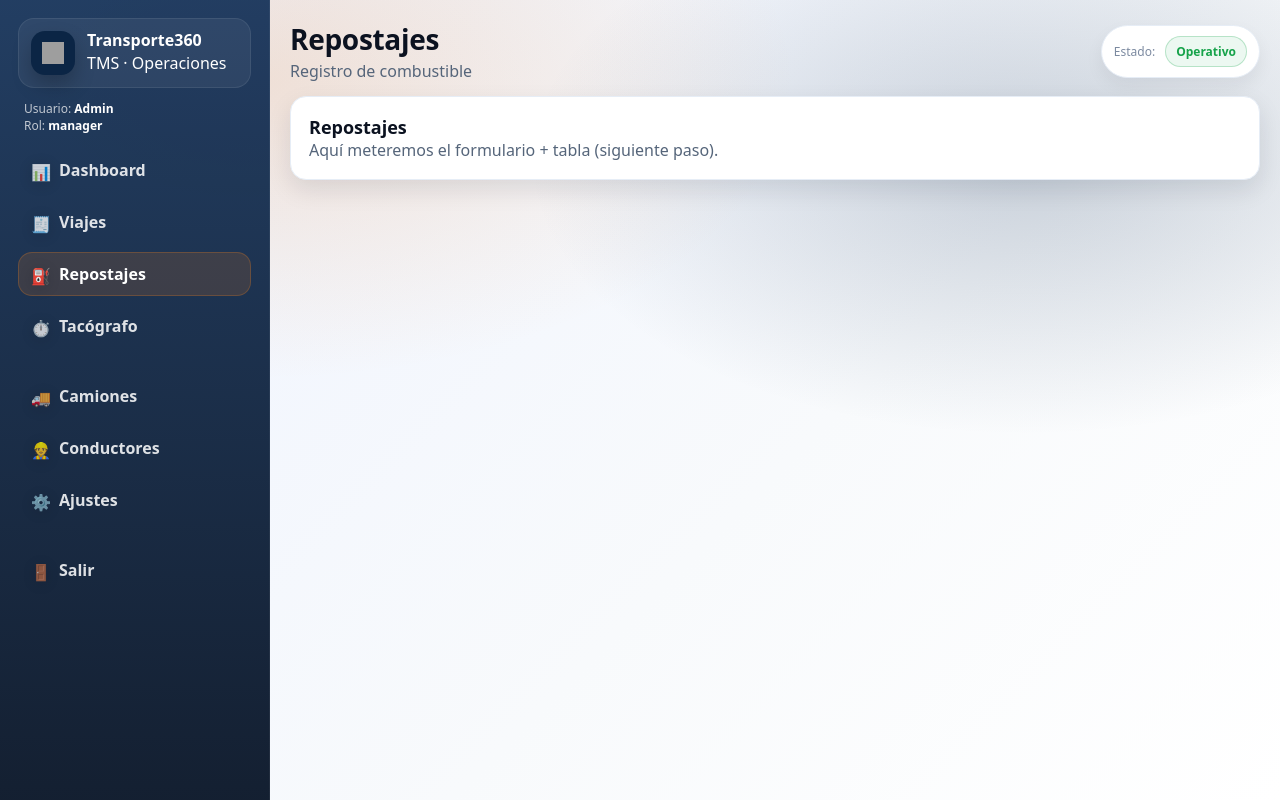
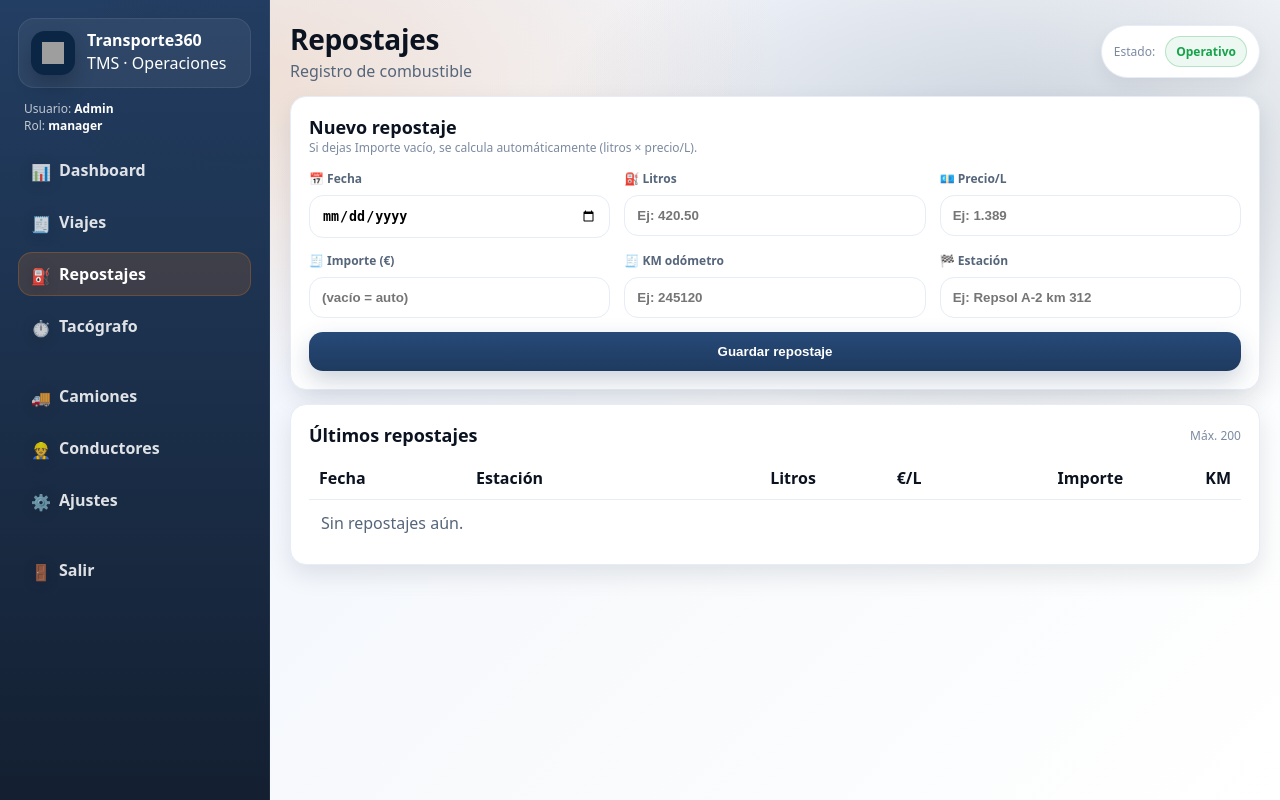
Before and after one commit to Transporte360/transporte360-app, a Flask app: page /repostajes in a window 1280 px wide. Run offline with Flask 3, Linux system fonts and the light colour scheme; the visitor is signed in with stand-in values (Sample User, id 1); data comes from the database, SQL or seed files in the repository; data that the repository does not hold is empty; grey boxes are pictures that could not be loaded.

Commit message:
Update repostajes.html

```diff
--- a/templates/pages/repostajes.html
+++ b/templates/pages/repostajes.html
@@ -1,7 +1,124 @@
 {% extends "layouts/base.html" %}
+
 {% block content %}
+
   <div class="card card-pad">
-    <div class="h2">Repostajes</div>
-    <div class="muted">Aquí meteremos el formulario + tabla (siguiente paso).</div>
+    <div class="row" style="justify-content:space-between; align-items:flex-end; gap:10px">
+      <div>
+        <div class="h2">Nuevo repostaje</div>
+        <div class="tiny">Si dejas Importe vacío, se calcula automáticamente (litros × precio/L).</div>
+      </div>
+    </div>
+
+    {% if error %}
+      <div class="alert" style="margin-top:14px">
+        <span>⚠️</span>
+        <div>
+          <div style="font-weight:900">Error</div>
+          <div class="tiny" style="color:#7f1d1d; opacity:.85">{{ error }}</div>
+        </div>
+      </div>
+    {% endif %}
+
+    <form method="post" class="grid g3" style="margin-top:14px">
+
+      <div class="field">
+        <div class="label">📅 Fecha</div>
+        <input class="input" type="date" name="fecha" required style="padding-left:12px">
+      </div>
+
+      <div class="field">
+        <div class="label">⛽ Litros</div>
+        <input class="input" type="number" step="0.01" name="litros" placeholder="Ej: 420.50" required style="padding-left:12px">
+      </div>
+
+      <div class="field">
+        <div class="label">💶 Precio/L</div>
+        <input class="input" type="number" step="0.001" name="precio_litro" placeholder="Ej: 1.389" required style="padding-left:12px">
+      </div>
+
+      <div class="field">
+        <div class="label">🧾 Importe (€)</div>
+        <input class="input" type="number" step="0.01" name="importe" placeholder="(vacío = auto)" style="padding-left:12px">
+      </div>
+
+      <div class="field">
+        <div class="label">🧾 KM odómetro</div>
+        <input class="input" type="number" step="1" name="km_odometro" placeholder="Ej: 245120" style="padding-left:12px">
+      </div>
+
+      <div class="field">
+        <div class="label">🏁 Estación</div>
+        <input class="input" name="estacion" placeholder="Ej: Repsol A-2 km 312" style="padding-left:12px">
+      </div>
+
+      <div class="field" style="grid-column: 1 / -1; display:flex; justify-content:flex-end">
+        <button class="btn btn-primary" type="submit">Guardar repostaje</button>
+      </div>
+
+    </form>
   </div>
+
+  <div style="height:14px"></div>
+
+  <div class="card card-pad">
+    <div class="row" style="justify-content:space-between; align-items:center">
+      <div class="h2">Últimos repostajes</div>
+      <div class="tiny">Máx. 200</div>
+    </div>
+
+    <div style="overflow:auto; margin-top:10px">
+      <table style="width:100%; border-collapse:collapse; background:#fff">
+        <thead>
+          <tr>
+            <th style="text-align:left; padding:10px; border-bottom:1px solid var(--border)">Fecha</th>
+            <th style="text-align:left; padding:10px; border-bottom:1px solid var(--border)">Estación</th>
+            <th style="text-align:right; padding:10px; border-bottom:1px solid var(--border)">Litros</th>
+            <th style="text-align:right; padding:10px; border-bottom:1px solid var(--border)">€/L</th>
+            <th style="text-align:right; padding:10px; border-bottom:1px solid var(--border)">Importe</th>
+            <th style="text-align:right; padding:10px; border-bottom:1px solid var(--border)">KM</th>
+          </tr>
+        </thead>
+        <tbody>
+          {% if rows and rows|length > 0 %}
+            {% for r in rows %}
+              <tr>
+                <td style="padding:10px; border-bottom:1px solid var(--border)">{{ r.fecha }}</td>
+
+                <td style="padding:10px; border-bottom:1px solid var(--border)">
+                  {% if r.estacion %}{{ r.estacion }}{% else %}<span class="muted">—</span>{% endif %}
+                </td>
+
+                <td style="padding:10px; border-bottom:1px solid var(--border); text-align:right">
+                  {{ "%.2f"|format(r.litros) }}
+                </td>
+
+                <td style="padding:10px; border-bottom:1px solid var(--border); text-align:right">
+                  {{ "%.3f"|format(r.precio_litro) }}
+                  {% if r.precio_calc %}
+                    <div class="tiny muted">calc: {{ "%.3f"|format(r.precio_calc) }}</div>
+                  {% endif %}
+                </td>
+
+                <td style="padding:10px; border-bottom:1px solid var(--border); text-align:right">
+                  <b>{{ "%.2f"|format(r.importe) }}€</b>
+                </td>
+
+                <td style="padding:10px; border-bottom:1px solid var(--border); text-align:right">
+                  {% if r.km_odometro is not none %}
+                    {{ "%.0f"|format(r.km_odometro) }}
+                  {% else %}
+                    <span class="muted">—</span>
+                  {% endif %}
+                </td>
+              </tr>
+            {% endfor %}
+          {% else %}
+            <tr><td colspan="6" class="muted" style="padding:12px">Sin repostajes aún.</td></tr>
+          {% endif %}
+        </tbody>
+      </table>
+    </div>
+  </div>
+
 {% endblock %}
```
